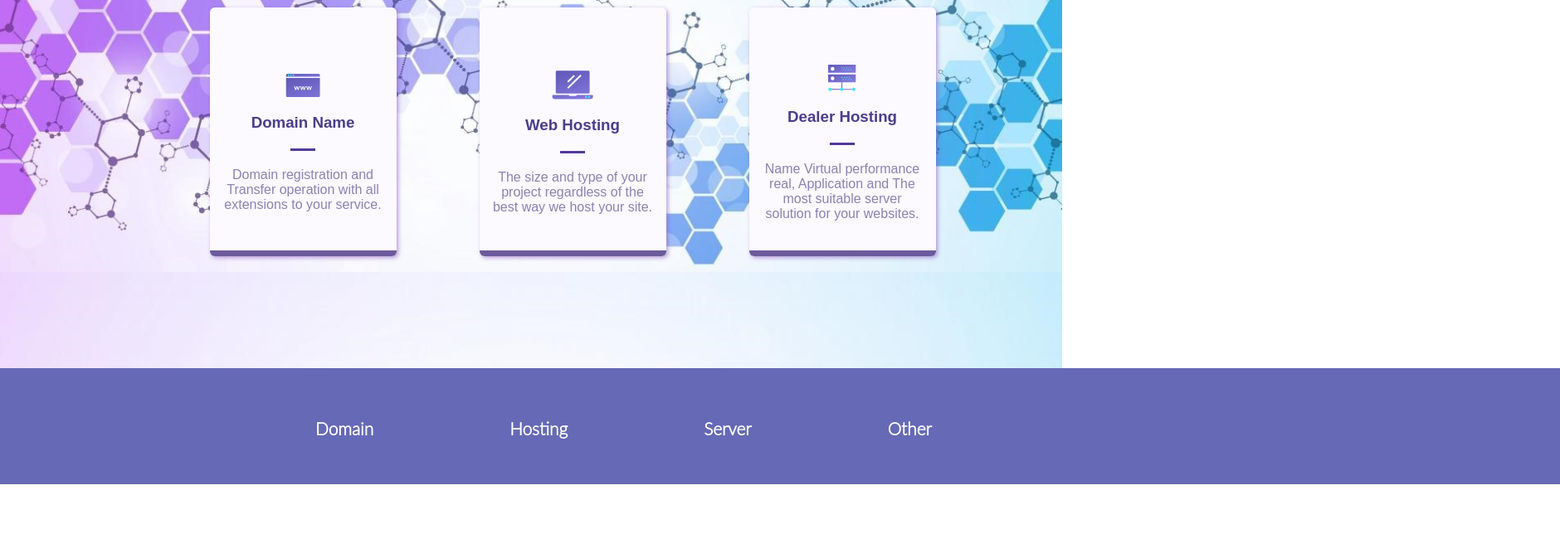
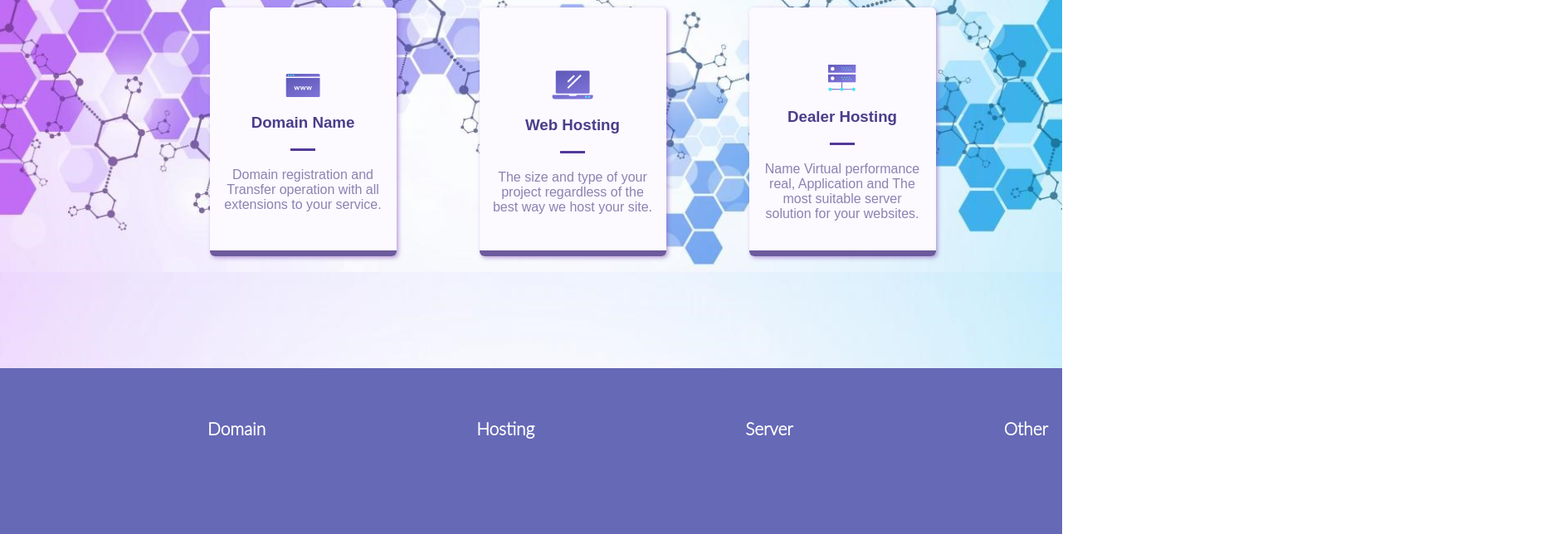
Before and after one commit to karin171/art2, a plain HTML site: page index.html in a window 1280 px wide. Shown: the part 3203-3847 px from the top of the page at 83% size, 1880 px wide, since content can reach past the window. Before the commit the page ends 3787 px from the top, so only its background shows below. Drawn offline with Linux system fonts and the light colour scheme.

Commit message:
Add files via upload

```diff
--- a/css/style.css
+++ b/css/style.css
@@ -267,7 +267,7 @@ button:hover, .block:hover{
     background: rgb(102, 105, 182);
     width: 100%;
     height: 80px;
-    padding: 60px 300px 0;
+    padding: 60px 0px;
 }
 .footer li{
     color: white;
@@ -280,7 +280,7 @@ button:hover, .block:hover{
 .footer a{
     text-decoration: none;
     color: white;
-    padding: 0 80px;
+    padding-left:250px;
     font-size: 130%;
 }
 .footer a:hover{
```
